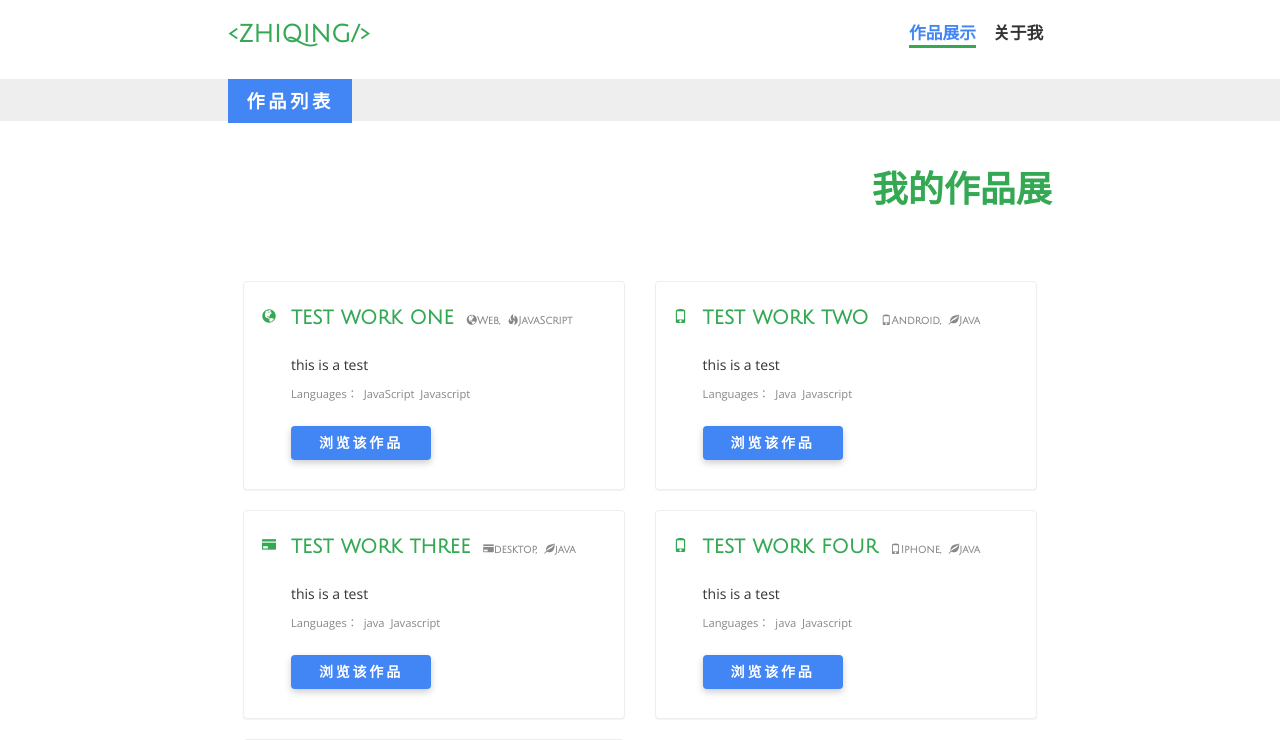
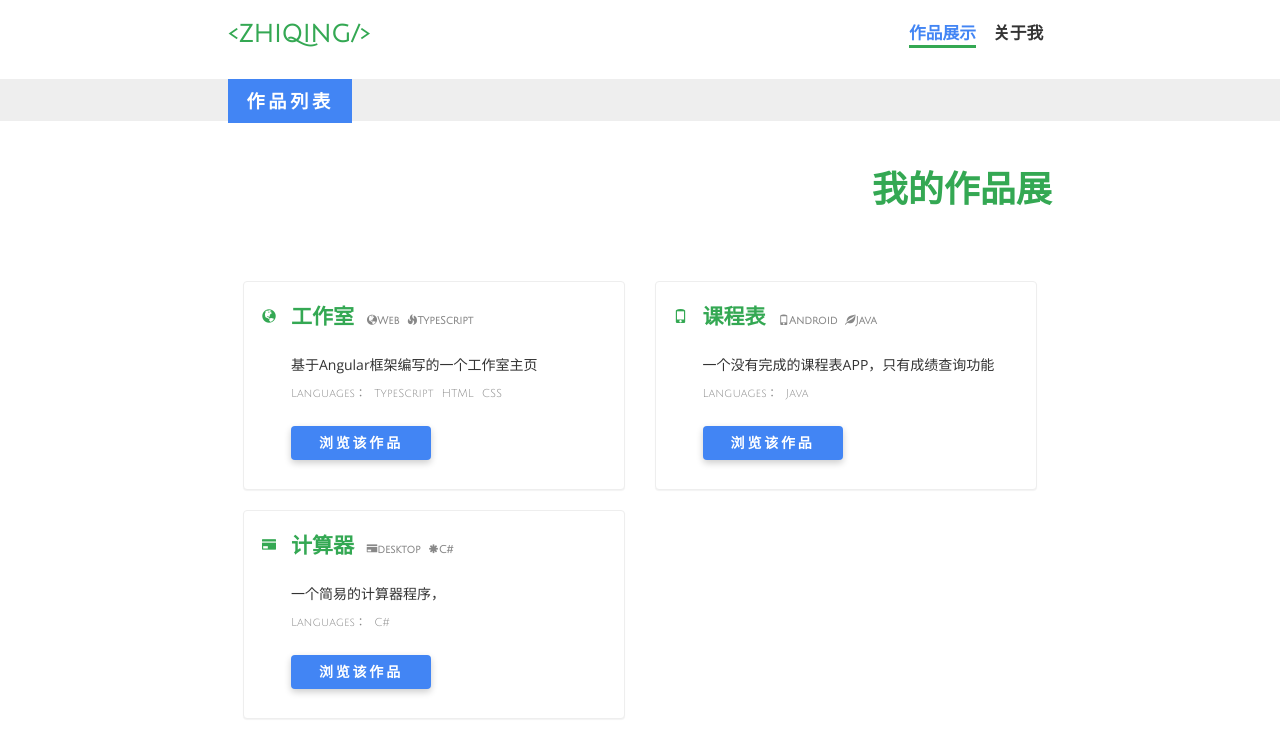
Before and after one commit to early-return/studio, an Angular app: page /works in a window 1280 px wide. Shown: the top 740 px of the page. Built offline with nearby package versions, Linux system fonts and the light colour scheme; a small style sheet from the web is missing.

Commit message:
added no data component

```diff
--- a/src/app/shared/pipe/icon.pipe.ts
+++ b/src/app/shared/pipe/icon.pipe.ts
@@ -36,6 +36,8 @@ export class IconPipe implements PipeTransform {
         result = 'glyphicon glyphicon-leaf';
         break;
       case 'javascript':
+      case 'typescript':
+      case 'coffeescript':
         result = 'glyphicon glyphicon-fire';
         break;
       case 'c#':
--- /dev/null
+++ b/src/app/works/no-data.component.ts
@@ -0,0 +1,34 @@
+import {Component} from "@angular/core";
+@Component({
+  selector: 'no-data',
+  template: `
+      <div class="no-data">
+        <span class="glyphicon glyphicon-refresh icon"></span> 正在加载数据中...
+      </div>
+  `,
+  styles: [`
+    .no-data .icon {
+      animation-name: no-data-icon;
+      animation-iteration-count: infinite;
+      animation-duration: 5s;
+    }
+    .no-data {
+      text-align: center;
+      color: #EA4335;
+      font-size: 1.5em;
+      height: 5em;
+      line-height: 5em;
+     }
+
+
+    @keyframes no-data-icon {
+      0% {
+        transform: rotate(0deg);
+      }
+      100% {
+        transform: rotate(360deg);
+      }
+    }
+  `]
+})
+export class NoDataComponent {}
--- a/src/app/works/work-detail.component.html
+++ b/src/app/works/work-detail.component.html
@@ -1,8 +1,9 @@
 <div class="container-fluid">
   <div class="col-xs-12 col-sm-10 col-sm-offset-1 col-md-8 col-md-offset-2">
-    <h1 class="title" *ngIf="work">{{work.name}}</h1>
-    <h1 class="title" *ngIf="!work">作品详情</h1>
+
+
     <div *ngIf="work">
+      <h1 class="title">{{work.name}}</h1>
 
       <p>id: {{work.id}}</p>
       <p>name: {{work.name}}</p>
@@ -10,6 +11,12 @@
 
     </div>
 
+    <div *ngIf="!work">
+      <h1 class="title" *ngIf="!work">作品详情</h1>
+
+      <no-data></no-data>
+    </div>
+
     <p (click)="gotoWorks()">Back</p>
 
   </div>
--- a/src/app/works/work-list.component.css
+++ b/src/app/works/work-list.component.css
@@ -33,6 +33,7 @@ h1.title {
   margin-top: 1em;
   font-size: .8em;
   color: #888;
+  font-family: 'Julius Sans One', sans-serif, source-han-sans-simplified-c, "Microsoft YaHei", SimHei;
 }
 .panel .btn {
   padding: .5em 2em;
--- a/src/app/works/work-list.component.html
+++ b/src/app/works/work-list.component.html
@@ -1,6 +1,8 @@
 <div class="container-fluid">
   <div class="col-xs-12 col-sm-10 col-sm-offset-1 col-md-8 col-md-offset-2">
     <h1 class="title">我的作品展</h1>
+
+    <div *ngIf="works">
 
       <div class="col-xs-12 col-md-6" *ngFor="let work of works">
         <div class="panel">
@@ -10,7 +12,7 @@
               {{work.name}}
               <span class="panel-subtitle">
               <span *ngIf="work.platform">
-                <span [class]="work.platform | icon:'class'"></span>{{work.platform}},&nbsp;
+                <span [class]="work.platform | icon:'class'"></span>{{work.platform}}&nbsp;
               </span>
               <span *ngIf="work.langs">
                 <span [class]="work.langs[0] | icon:'class'"></span>{{work.langs[0]}}
@@ -33,6 +35,14 @@
       </div>
 
     </div>
+
+    <div *ngIf="!works">
+      <no-data></no-data>
+    </div>
+
+
+
+  </div>
 </div>
 
 
--- a/src/app/works/works.module.ts
+++ b/src/app/works/works.module.ts
@@ -7,11 +7,13 @@ import { WorkListComponent } from './work-list.component';
 import { WorkDetailComponent } from './work-detail.component';
 import { WorkRoutingModule } from "./works-routing.module";
 import {SharedModule} from "../shared/shared.module";
+import {NoDataComponent} from "./no-data.component";
 
 @NgModule({
   declarations: [
     WorkListComponent,
-    WorkDetailComponent
+    WorkDetailComponent,
+    NoDataComponent
   ],
   imports: [
     CommonModule,
--- a/src/assets/data/works.json
+++ b/src/assets/data/works.json
@@ -1,42 +1,31 @@
 [
   {
     "id": 1,
-    "name": "test work one",
-    "detail": "this is a test",
+    "name": "工作室",
+    "detail": "基于Angular框架编写的一个工作室主页",
     "cover": "this is cover url",
     "platform": "Web",
-    "langs": ["JavaScript", "Javascript"]
+    "libs": ["Angular", "Bootstrap"],
+    "langs": ["TypeScript", "HTML", "CSS"],
+    "source": "https://github.com/zhiqing-lee/studio",
+    "demo": "http://studio.zhiqing.info"
   },
   {
     "id": 2,
-    "name": "test work two",
-    "detail": "this is a test",
+    "name": "课程表",
+    "detail": "一个没有完成的课程表APP，只有成绩查询功能",
     "cover": "this is cover url",
     "platform": "Android",
-    "langs": ["Java", "Javascript"]
+    "langs": ["Java"],
+    "libs": ["OkHttp", "JSoup"],
+    "source": "https://github.com/zhiqing-lee/Schedule"
   },
   {
     "id": 3,
-    "name": "test work three",
-    "detail": "this is a test",
+    "name": "计算器",
+    "detail": "一个简易的计算器程序，",
     "cover": "this is cover url",
     "platform": "desktop",
-    "langs": ["java", "Javascript"]
-  },
-  {
-    "id": 4,
-    "name": "test work four",
-    "detail": "this is a test",
-    "cover": "this is cover url",
-    "platform": "Iphone",
-    "langs": ["java", "Javascript"]
-  },
-  {
-    "id": 5,
-    "name": "test work five",
-    "detail": "this is a test",
-    "cover": "this is cover url",
-    "platform": "Web",
-    "langs": ["java", "Javascript"]
+    "langs": ["C#"]
   }
 ]
```
Also changed, not shown: src/app/works/work-detail.component.css (line endings or trailing spaces). Lines whose indentation alone changed are shown as unchanged.
